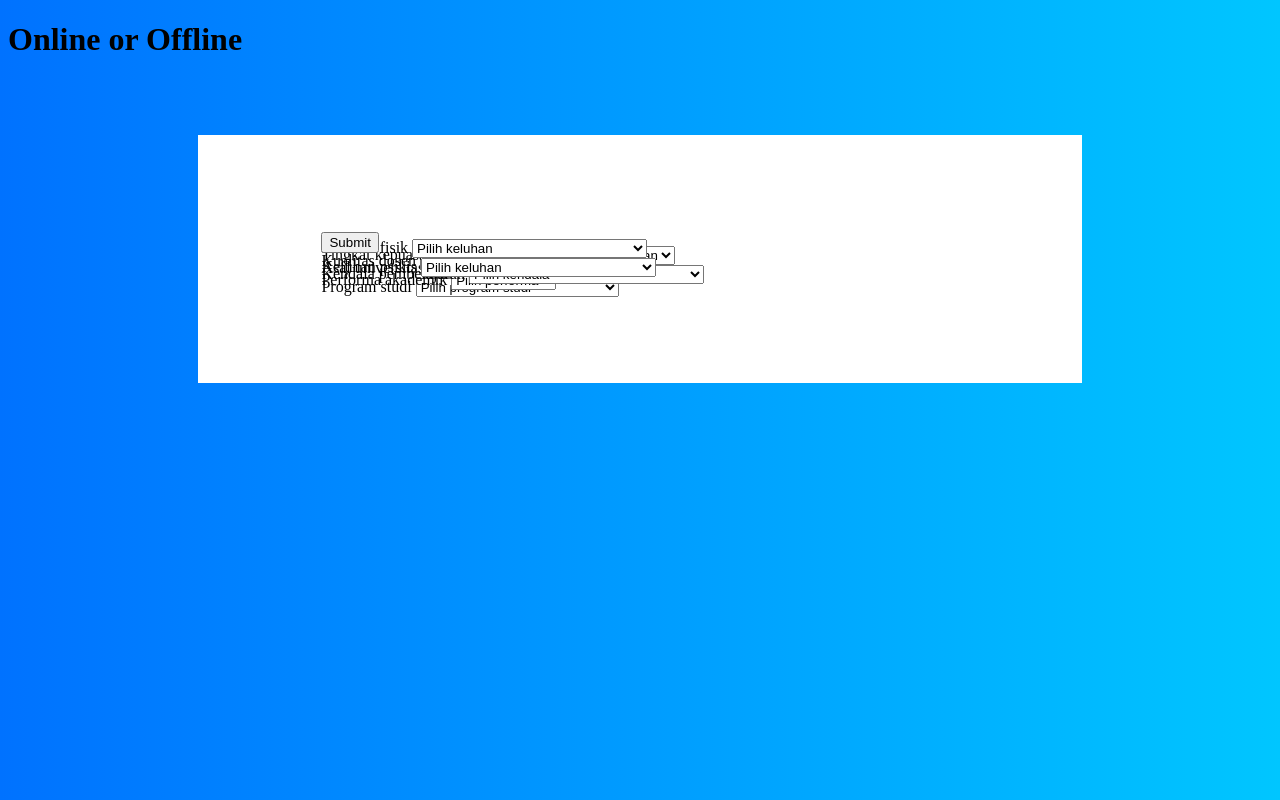
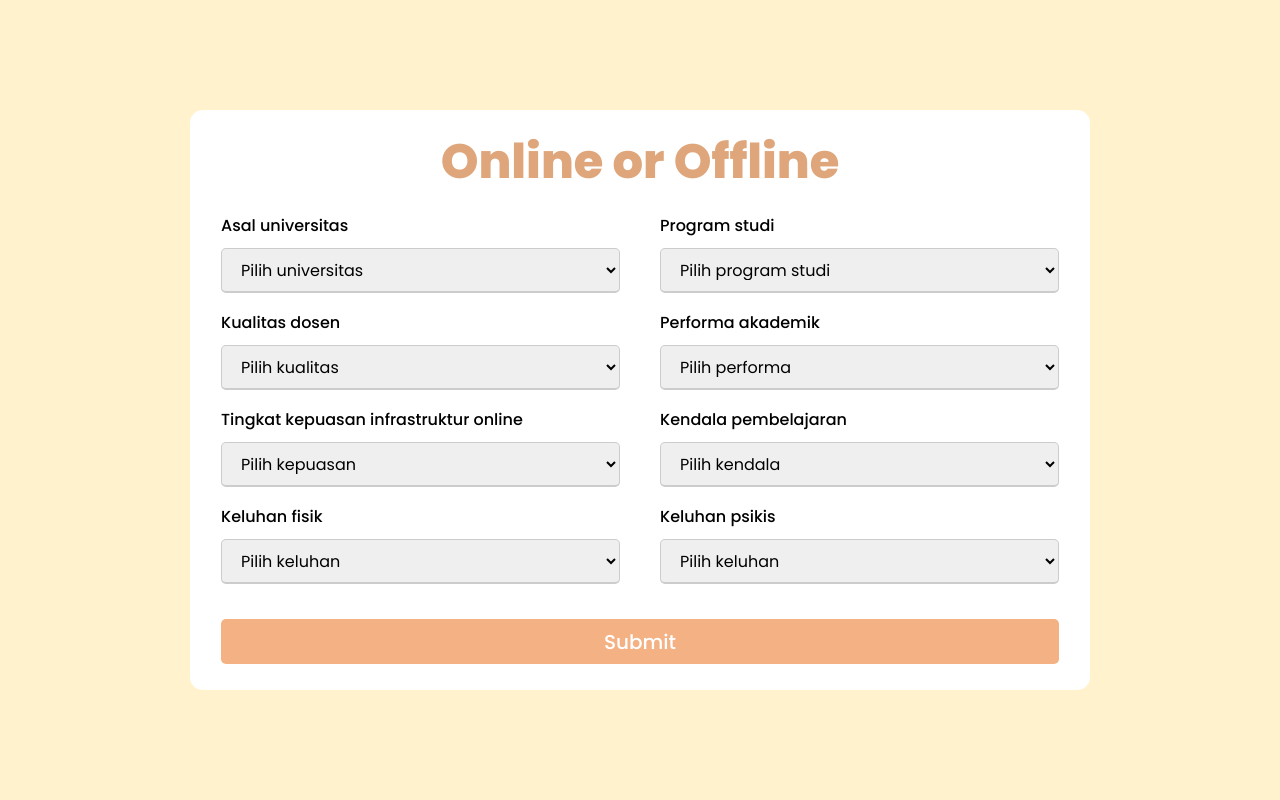
Before and after one commit to Labreta/Machine-Learning, a Flask app: page / in a window 1280 px wide. Run offline with Flask 3, Linux system fonts and the light colour scheme; parts of the project's set-up code (start-up, migrations or seed data) failed here and were passed over; some libraries are stand-ins or nearby versions.

Commit message:
Add files via upload

```diff
--- a/UAS/Deploy/static/style.css
+++ b/UAS/Deploy/static/style.css
@@ -1,70 +1,106 @@
-body{
-    background: -webkit-linear-gradient(left, #0072ff, #00c6ff);
+* {
+    margin: 0;
+    padding: 0;
+    box-sizing: border-box;
+    font-family: 'Poppins', sans-serif;
 }
-.form{
-    position: relative;
-    background: #fff;
-    margin-top: 10%;
-    margin-bottom: 5%;
-    width: 70%;
-    left: 15%;
-    bottom: 50px;
+
+body {
+    min-height: 100vh;
+    display: flex;
+    /* flex-direction: column; */
+    justify-content: center;
+    align-items: center;
+    background-color: #FFF2CC;
 }
-.form .form-control{
-    border-radius:1rem;
-    padding: 10px;
-    margin: 5px;
-    width: 300px;
+
+div.container {
+    max-width: 900px;
+    width: 100%;
+    padding: 1em;
+    background-color: #FFF;
+    border-radius: 0.8em;
 }
-.form .dropdown{
-    border-radius:1rem;
-    padding: 10px;
-    margin: 5px;
-    width: 320px;
+
+div.container div.title {
+    font-size: 1.5em;
+    font-weight: 500;
+    text-align: center;
+    color: #DFA67B;
 }
-.image img{
-    border-radius: 6rem;
-    width: 11%;
-    margin-top: -3%;
-    transform: rotate(29deg);
+
+div.container div.form form {
+    padding: 10px 15px;
 }
-.form form{
-    padding: 14%;
+
+div.container div.form div.input div.row {
+    display: flex;
+    justify-content: space-between;
+    margin: 5px 0 12px 0;
 }
-.form form .row{
-    margin-bottom: -7%;
+
+div.container div.form div.input div.row div.input-field {
+    width: calc(100% / 2 - 20px);
+    margin-bottom: 5px;
 }
-.form h1{
-    margin-bottom: 8%;
-    margin-top: -10%;
-    text-align: center;
-    color: #0062cc;
-    font-family: Arial, Helvetica, sans-serif;
+
+div.container div.form div.input div.row div.input-field label {
+    font-weight: 500;
 }
-.form .btnContact {
-    width: 50%;
+
+div.container div.form div.input div.row div.input-field select {
+    display: block;
+    height: 45px;
+    width: 100%;
+    outline: none;
+    border-radius: 5px;
+    border: 1px solid #CCC;
+    padding-left: 15px;
+    font-size: 16px;
+    margin-top: 10px;
+    border-bottom-width: 2px;
+    transition: all 0.3s ease;
+}
+
+div.container div.form div.input div.row div.input-field select:focus {
+    border-color: #DFA67B;
+}
+
+div.container div.form form div.button {
+    height: 45px;
+    margin-top: 30px;
+}
+div.container div.form form div.button button{
+    width: 100%;
+    height: 100%;
+    outline: none;
+    color: #FFF;
     border: none;
-    border-radius: 1rem;
-    padding: 1.5%;
-    background: #dc3545;
-    font-weight: 600;
-    color: #fff;
-    cursor: pointer;
-}
-.btnSubmit
-{
-    width: 50%;
-    border-radius: 1rem;
-    padding: 1.5%;
-    color: #fff;
-    background-color: #0062cc;
-    border: none;
+    font-size: 20px;
+    font-weight: 500;
+    border-radius: 5px;
+    background-color: #F4B183;
     cursor: pointer;
 }
 
-.output h3{
-    position: relative;
-    left: 450px;
-    bottom: 480px;
-    font-family: Arial, Helvetica, sans-serif;
+@media (max-width: 584px) {
+    div.container {
+        max-width: 100%;
+    }
+
+    div.container div.form div.input {
+        max-height: 600px;
+        overflow-y: scroll;
+    }
+
+    div.container div.form div.input div.row {
+        flex-direction: column;
+    }
+
+    div.container div.form div.input div.row div.input-field {
+        width: 100%;
+        margin-bottom: 15px;
+    }
+
+
 }
```
